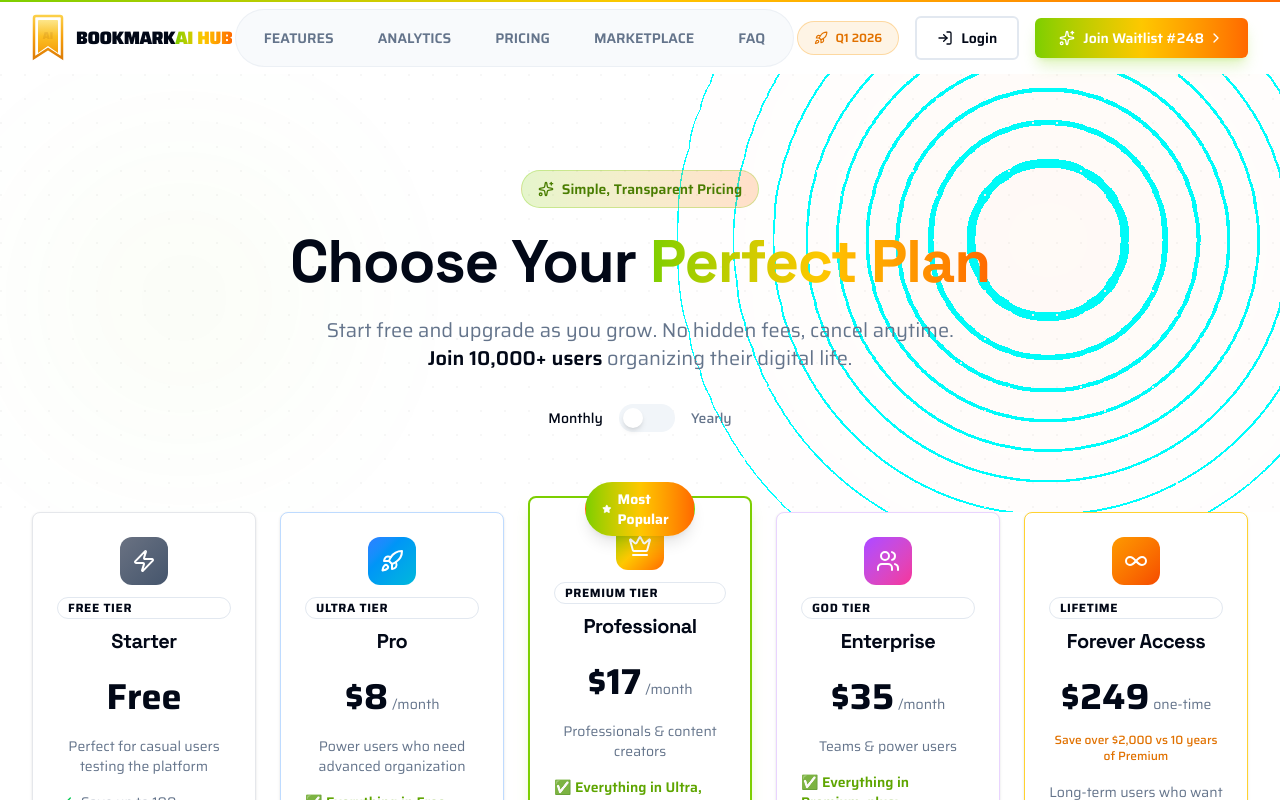
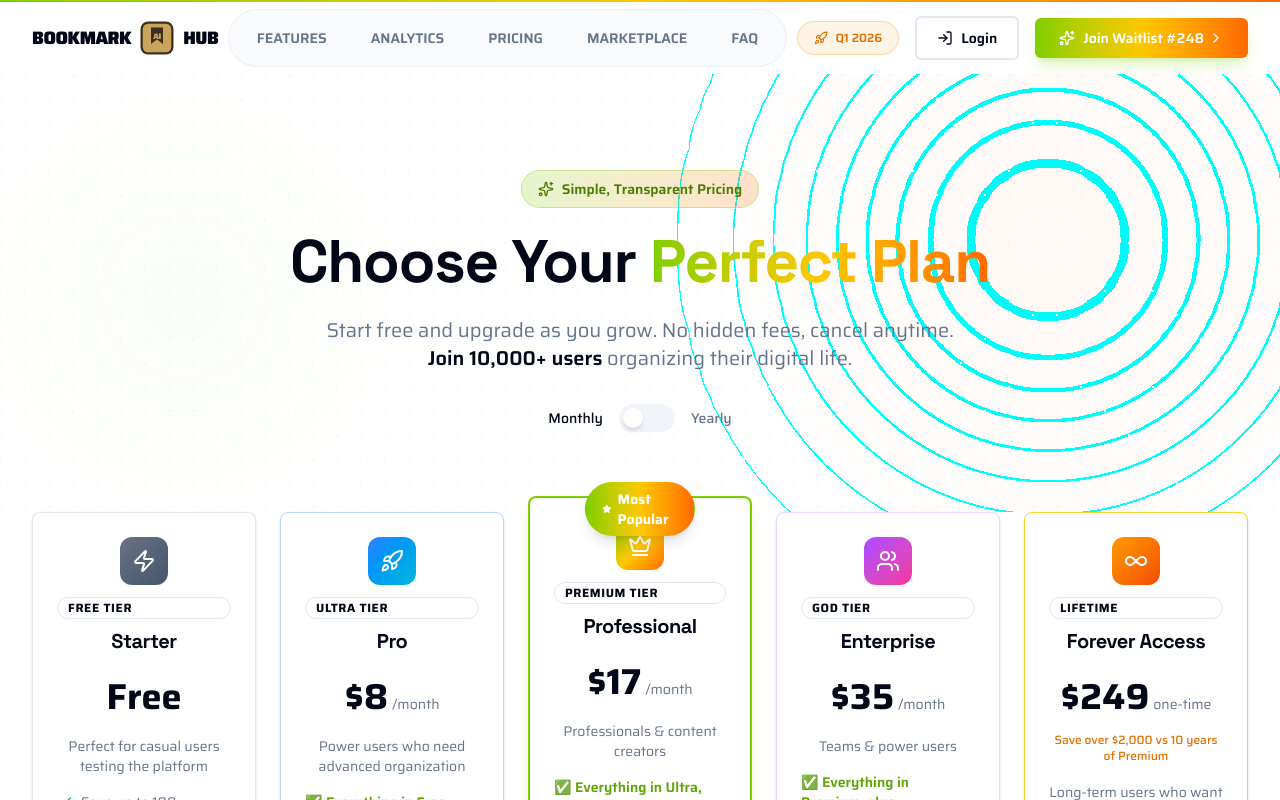
Before and after one commit to baller70/bookmarkhubaionepage, a Next.js app: page /pricing in a window 1280 px wide. Shown: the top 800 px of the page. Built offline with nearby package versions, Linux system fonts and the light colour scheme.

Commit message:
Update logo with new bookmark design (BOOKMARK [AI icon] HUB)

```diff
--- a/src/components/ui/logo.tsx
+++ b/src/components/ui/logo.tsx
@@ -1,3 +1,4 @@
+"use client"
 import { motion } from "framer-motion"
 import { cn } from "@/lib/utils"
 
@@ -9,93 +10,103 @@ interface LogoProps {
 }
 
 const sizes = {
-  sm: { icon: "w-8 h-12", text: "text-lg" },
-  md: { icon: "w-10 h-14", text: "text-xl" },
-  lg: { icon: "w-14 h-20", text: "text-2xl" },
-  xl: { icon: "w-20 h-28", text: "text-3xl" },
+  sm: { icon: "w-9 h-9", text: "text-lg", aiText: "text-[8px]" },
+  md: { icon: "w-11 h-11", text: "text-xl", aiText: "text-[10px]" },
+  lg: { icon: "w-14 h-14", text: "text-2xl", aiText: "text-xs" },
+  xl: { icon: "w-20 h-20", text: "text-3xl", aiText: "text-sm" },
 }
 
 export function Logo({ size = "md", showText = true, className, animated = false }: LogoProps) {
-  const { icon, text } = sizes[size]
+  const { icon, text, aiText } = sizes[size]
 
-  const IconWrapper = animated ? motion.div : "div"
-  const animationProps = animated ? {
-    whileHover: { scale: 1.05 },
-    whileTap: { scale: 0.95 },
-  } : {}
-
-  return (
-    <div className={cn("flex items-center gap-3", className)}>
-      <IconWrapper
-        className={cn(
-          icon,
-          "relative flex items-center justify-center"
-        )}
-        {...animationProps}
-      >
-        {/* Main bookmark icon - Outlined with solid inside */}
+  const iconContent = (
     <div className="relative w-full h-full">
       <svg
-            viewBox="0 0 32 48"
+        viewBox="0 0 48 48"
         fill="none"
         className="w-full h-full"
       >
-            {/* Outer outlined bookmark stroke */}
+        {/* Outer dark rounded rectangle border */}
+        <rect
+          x="2"
+          y="2"
+          width="44"
+          height="44"
+          rx="10"
+          ry="10"
+          fill="#3D2F1F"
+        />
+        {/* Inner golden/tan background */}
+        <rect
+          x="5"
+          y="5"
+          width="38"
+          height="38"
+          rx="7"
+          ry="7"
+          fill="#C9A55C"
+        />
+        {/* Bookmark shape with AI text */}
         <path
-              d="M2 4C2 2.89543 2.89543 2 4 2H28C29.1046 2 30 2.89543 30 4V44L16 35L2 44V4Z"
-              stroke="url(#bookmark-outline-gradient)"
-              strokeWidth="2.5"
-              fill="none"
+          d="M16 10H32V32L24 26L16 32V10Z"
+          fill="#3D2F1F"
         />
-            {/* Inner solid filled bookmark */}
-            <path
-              d="M6 7C6 6.44772 6.44772 6 7 6H25C25.5523 6 26 6.44772 26 7V39L16 32L6 39V7Z"
-              fill="url(#bookmark-fill-gradient)"
-            />
-            <defs>
-              <linearGradient id="bookmark-outline-gradient" x1="16" y1="0" x2="16" y2="48" gradientUnits="userSpaceOnUse">
-                <stop offset="0%" stopColor="#FCD34D" />
-                <stop offset="50%" stopColor="#F59E0B" />
-                <stop offset="100%" stopColor="#D97706" />
-              </linearGradient>
-              <linearGradient id="bookmark-fill-gradient" x1="16" y1="6" x2="16" y2="39" gradientUnits="userSpaceOnUse">
-                <stop offset="0%" stopColor="#FDE68A" />
-                <stop offset="50%" stopColor="#FBBF24" />
-                <stop offset="100%" stopColor="#F59E0B" />
-              </linearGradient>
-            </defs>
       </svg>
 
-          {/* AI watermark text - centered in the bookmark */}
-          <div className="absolute inset-0 flex items-center justify-center" style={{ marginTop: '-15%' }}>
-            <motion.span
-              className="font-black text-amber-900/30 select-none"
-              style={{ fontSize: 'clamp(10px, 45%, 18px)' }}
-              animate={animated ? { opacity: [0.25, 0.4, 0.25] } : {}}
-              transition={{ duration: 2, repeat: Infinity }}
+      {/* AI text inside the bookmark */}
+      <div className="absolute inset-0 flex items-center justify-center" style={{ marginTop: '-8%' }}>
+        <span
+          className={cn(aiText, "font-black text-[#C9A55C] select-none tracking-tight")}
         >
           AI
-            </motion.span>
+        </span>
       </div>
     </div>
-      </IconWrapper>
+  )
+
+  return (
+    <div className={cn("flex items-center gap-2", className)}>
+      {showText && (
+        <span className={cn(text, "font-black tracking-tight leading-none whitespace-nowrap text-foreground")}>
+          BOOKMARK
+        </span>
+      )}
+
+      {animated ? (
+        <motion.div
+          className={cn(icon, "relative flex items-center justify-center")}
+          whileHover={{ scale: 1.05 }}
+          whileTap={{ scale: 0.95 }}
+        >
+          {iconContent}
+        </motion.div>
+      ) : (
+        <div className={cn(icon, "relative flex items-center justify-center")}>
+          {iconContent}
+        </div>
+      )}
 
       {showText && (
-        <span className={cn(text, "font-black tracking-tight leading-none whitespace-nowrap")}>
-          <span className="text-foreground">BOOKMARK</span>
-          <span className="bg-gradient-to-r from-lime-500 via-yellow-400 to-orange-500 bg-clip-text text-transparent">AI HUB</span>
+        <span className={cn(text, "font-black tracking-tight leading-none whitespace-nowrap text-foreground")}>
+          HUB
         </span>
       )}
     </div>
   )
 }
 
-// Alternative minimal logo for small spaces
+// Alternative minimal logo for small spaces (just the icon)
 export function LogoMark({ size = "md", className }: { size?: "sm" | "md" | "lg", className?: string }) {
   const sizeClasses = {
-    sm: "w-5 h-7",
-    md: "w-6 h-9",
-    lg: "w-10 h-14"
+    sm: "w-7 h-7",
+    md: "w-9 h-9",
+    lg: "w-12 h-12"
+  }
+
+  const aiTextSizes = {
+    sm: "text-[6px]",
+    md: "text-[8px]",
+    lg: "text-[10px]"
   }
 
   return (
@@ -104,32 +115,38 @@ export function LogoMark({ size = "md", className }: { size?: "sm" | "md" | "lg"
       "relative flex items-center justify-center",
       className
     )}>
-      <svg viewBox="0 0 32 48" fill="none" className="w-full h-full">
-        {/* Outer outlined bookmark stroke */}
+      <svg viewBox="0 0 48 48" fill="none" className="w-full h-full">
+        {/* Outer dark rounded rectangle border */}
+        <rect
+          x="2"
+          y="2"
+          width="44"
+          height="44"
+          rx="10"
+          ry="10"
+          fill="#3D2F1F"
+        />
+        {/* Inner golden/tan background */}
+        <rect
+          x="5"
+          y="5"
+          width="38"
+          height="38"
+          rx="7"
+          ry="7"
+          fill="#C9A55C"
+        />
+        {/* Bookmark shape */}
         <path
-          d="M2 4C2 2.89543 2.89543 2 4 2H28C29.1046 2 30 2.89543 30 4V44L16 35L2 44V4Z"
-          stroke="url(#bookmark-mark-outline)"
-          strokeWidth="2"
-          fill="none"
+          d="M16 10H32V32L24 26L16 32V10Z"
+          fill="#3D2F1F"
         />
-        {/* Inner solid filled bookmark */}
-        <path
-          d="M6 7C6 6.44772 6.44772 6 7 6H25C25.5523 6 26 6.44772 26 7V39L16 32L6 39V7Z"
-          fill="url(#bookmark-mark-fill)"
-        />
-        <defs>
-          <linearGradient id="bookmark-mark-outline" x1="16" y1="0" x2="16" y2="48" gradientUnits="userSpaceOnUse">
-            <stop offset="0%" stopColor="#FCD34D" />
-            <stop offset="100%" stopColor="#D97706" />
-          </linearGradient>
-          <linearGradient id="bookmark-mark-fill" x1="16" y1="6" x2="16" y2="39" gradientUnits="userSpaceOnUse">
-            <stop offset="0%" stopColor="#FDE68A" />
-            <stop offset="100%" stopColor="#F59E0B" />
-          </linearGradient>
-        </defs>
       </svg>
-      {/* AI text watermark */}
-      <span className="absolute font-black text-amber-900/30 select-none" style={{ fontSize: 'clamp(6px, 35%, 12px)', marginTop: '-10%' }}>
+      {/* AI text inside */}
+      <span
+        className={cn(aiTextSizes[size], "absolute font-black text-[#C9A55C] select-none tracking-tight")}
+        style={{ marginTop: '-8%' }}
+      >
         AI
       </span>
     </div>
```
Lines whose indentation alone changed are shown as unchanged.
